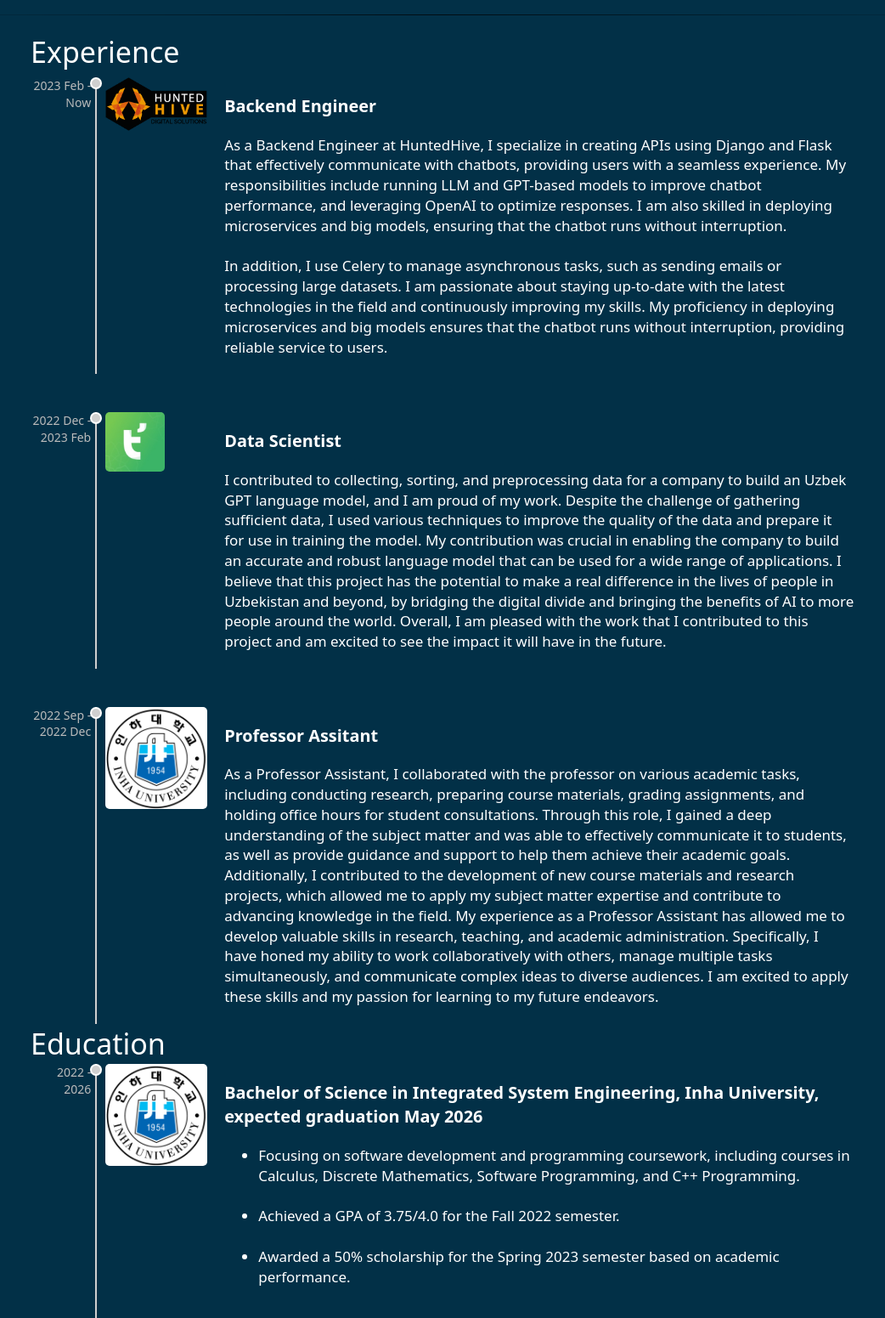
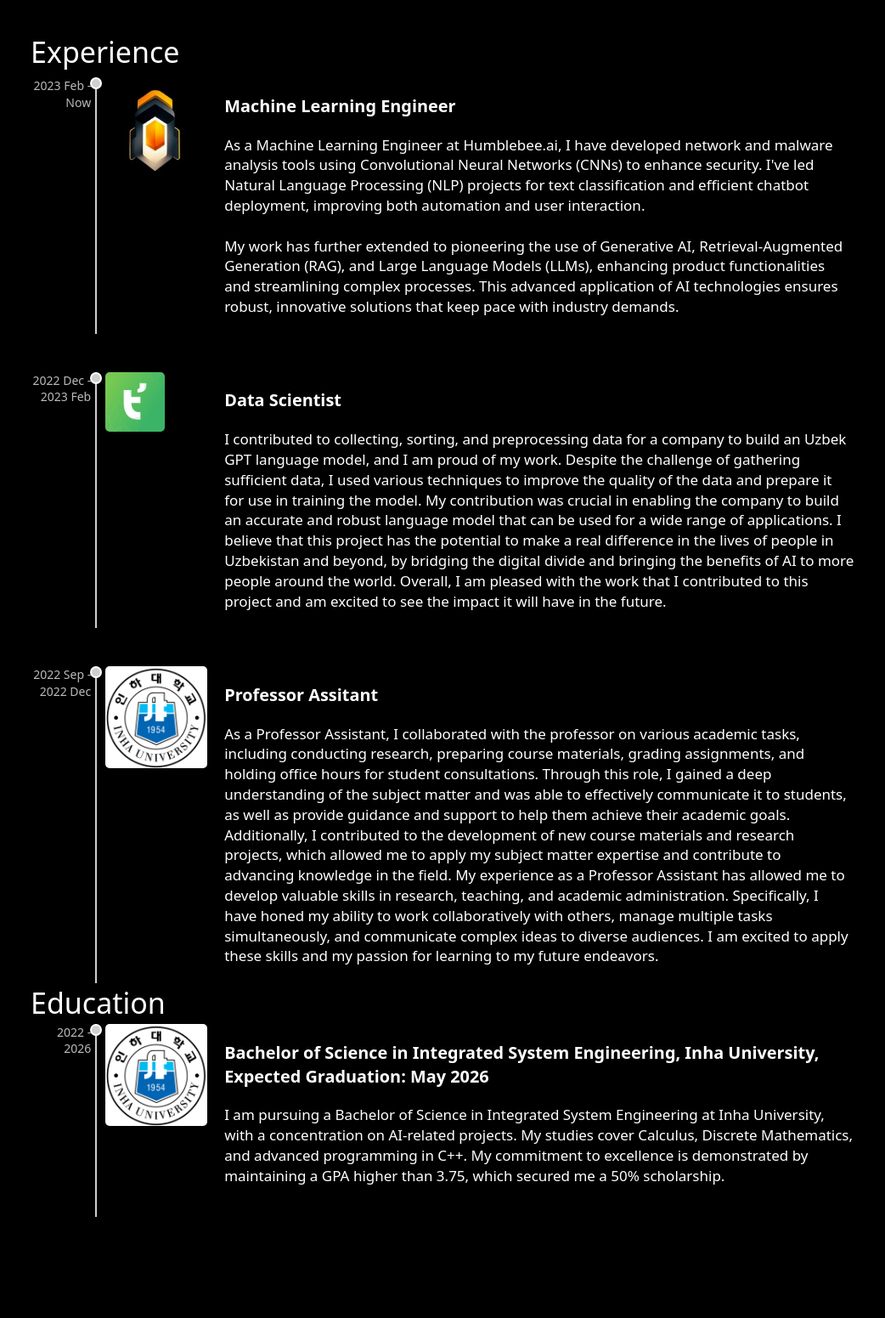
Before and after one commit to akiyomov/akiyomov.github.io, a plain HTML site: page index.html in a window 1280 px wide. Shown: the part 268-1819 px from the top of the page at 85% size, without its empty margins (119-1161 px from the left). After the commit the page ends 1700 px from the top, so only its background shows below. Drawn offline with Linux system fonts and the light colour scheme.

Commit message:
Update job title and company information

```diff
--- a/index.html
+++ b/index.html
@@ -37,13 +37,13 @@
         </div>
         <div class="ico">
           <div class="entry-dot"></div>
-          <img src="assets/huntedhive_logo.png"  />
+          <img src="assets/humblebeeai.jpeg"  />
         </div>
         <div class="desc">
-          <h3>Backend Engineer</h3>
-          As a Backend Engineer at <a href="https://huntedhive.com" style="text-decoration: none;">HuntedHive</a>, I specialize in creating APIs using Django and Flask that effectively communicate with chatbots, providing users with a seamless experience. My responsibilities include running LLM and GPT-based models to improve chatbot performance, and leveraging OpenAI to optimize responses. I am also skilled in deploying microservices and big models, ensuring that the chatbot runs without interruption.
-        <br><br>
-        In addition, I use Celery to manage asynchronous tasks, such as sending emails or processing large datasets. I am passionate about staying up-to-date with the latest technologies in the field and continuously improving my skills. My proficiency in deploying microservices and big models ensures that the chatbot runs without interruption, providing reliable service to users.
+          <h3>Machine Learning Engineer</h3>
+          As a Machine Learning Engineer at <a href="https://humblebee.ai" style="text-decoration: none;">Humblebee.ai</a>, I have developed network and malware analysis tools using Convolutional Neural Networks (CNNs) to enhance security. I've led Natural Language Processing (NLP) projects for text classification and efficient chatbot deployment, improving both automation and user interaction.
+          <br><br>
+          My work has further extended to pioneering the use of Generative AI, Retrieval-Augmented Generation (RAG), and Large Language Models (LLMs), enhancing product functionalities and streamlining complex processes. This advanced application of AI technologies ensures robust, innovative solutions that keep pace with industry demands.
         </div>
       </div>
       <br><br>
@@ -72,7 +72,7 @@
           <h3>Professor Assitant</h3>
           As a Professor Assistant, I collaborated with the professor on various academic tasks, including conducting research, preparing course materials, grading assignments, and holding office hours for student consultations. Through this role, I gained a deep understanding of the subject matter and was able to effectively communicate it to students, as well as provide guidance and support to help them achieve their academic goals. Additionally, I contributed to the development of new course materials and research projects, which allowed me to apply my subject matter expertise and contribute to advancing knowledge in the field.
 
-My experience as a Professor Assistant has allowed me to develop valuable skills in research, teaching, and academic administration. Specifically, I have honed my ability to work collaboratively with others, manage multiple tasks simultaneously, and communicate complex ideas to diverse audiences. I am excited to apply these skills and my passion for learning to my future endeavors.
+          My experience as a Professor Assistant has allowed me to develop valuable skills in research, teaching, and academic administration. Specifically, I have honed my ability to work collaboratively with others, manage multiple tasks simultaneously, and communicate complex ideas to diverse audiences. I am excited to apply these skills and my passion for learning to my future endeavors.
         </div>
       </div>
       <h1>Education</h1>
@@ -86,20 +86,13 @@ My experience as a Professor Assistant has allowed me to develop valuable skills
         </div>
 
         <div class="desc">
-          <h3>Bachelor of Science in Integrated System Engineering, Inha University, expected graduation May 2026</h3>
-          <ul>
-            <li>Focusing on software development and programming coursework, including courses in Calculus, Discrete Mathematics, Software Programming, and C++ Programming.</li>
-            <br>
-            <li>Achieved a GPA of 3.75/4.0 for the Fall 2022 semester.</li>
-            <br>
-            <li>Awarded a 50% scholarship for the Spring 2023 semester based on academic performance.</li>
-          </ul></div>
+          <h3>Bachelor of Science in Integrated System Engineering, Inha University, Expected Graduation: May 2026</h3>
+          <p>
+            I am pursuing a Bachelor of Science in Integrated System Engineering at Inha University, with a concentration on AI-related projects. My studies cover Calculus, Discrete Mathematics, and advanced programming in C++. My commitment to excellence is demonstrated by maintaining a GPA higher than 3.75, which secured me a 50% scholarship.
+          </p>
+        </div>
       </div>
-
-
     </div>
-
-
     <!-- attempt hiding from spambots :p -->
     <script type="text/javascript">
       var e_is_shown = false;
--- a/style.css
+++ b/style.css
@@ -1,7 +1,7 @@
 body {
     margin: 0;
     padding: 0;
-    background-color: #023047;
+    background-color: #000000;
     font-family: sans-serif;
     color: white!important;
     font-size: 16px;
```
Also changed, not shown: assets/humblebeeai.jpeg (added), assets/mee.jpg.
